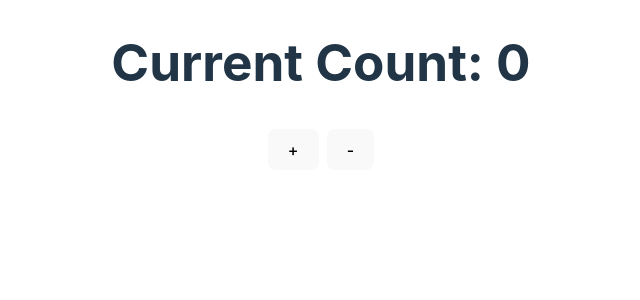
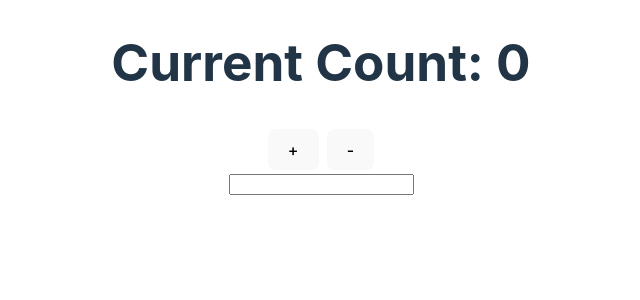
Before and after one commit to iaxelrad/TypeScriptForBeginners, a React (Vite) app in the folder lesson14_useReducer_hook/: page / in a window 1280 px wide. Shown: the top 300 px of the page, without its empty margins (319-959 px from the left). Built offline with nearby package versions, Linux system fonts and the light colour scheme.

Commit message:
Adding a Payload

```diff
--- a/lesson14_useReducer_hook/src/Counter.tsx
+++ b/lesson14_useReducer_hook/src/Counter.tsx
@@ -1,14 +1,16 @@
-import { ReactNode, useReducer } from 'react';
+import { ChangeEvent, ReactNode, useReducer } from 'react';
 
-const initState = { count: 0 };
+const initState = { count: 0, text: '' };
 
 const enum REDUCER_ACTION_TYPE {
   INCREMENT,
   DECREMENT,
+  NEW_INPUT,
 }
 
 type ReducerAction = {
   type: REDUCER_ACTION_TYPE;
+  payload?: string;
 };
 
 const reducer = (
@@ -20,6 +22,8 @@ const reducer = (
       return { ...state, count: state.count + 1 };
     case REDUCER_ACTION_TYPE.DECREMENT:
       return { ...state, count: state.count - 1 };
+    case REDUCER_ACTION_TYPE.NEW_INPUT:
+      return { ...state, text: action.payload ?? '' };
     default:
       throw new Error();
   }
@@ -34,6 +38,12 @@ const Counter = ({ children }: ChildrenType) => {
 
   const increment = () => dispatch({ type: REDUCER_ACTION_TYPE.INCREMENT });
   const decrement = () => dispatch({ type: REDUCER_ACTION_TYPE.DECREMENT });
+  const handleTextInput = (e: ChangeEvent<HTMLInputElement>) => {
+    dispatch({
+      type: REDUCER_ACTION_TYPE.NEW_INPUT,
+      payload: e.target.value,
+    });
+  };
 
   return (
     <>
@@ -42,6 +52,8 @@ const Counter = ({ children }: ChildrenType) => {
         <button onClick={increment}>+</button>
         <button onClick={decrement}>-</button>
       </div>
+      <input type="text" onChange={handleTextInput} />
+      <h2>{state.text}</h2>
     </>
   );
 };
```
